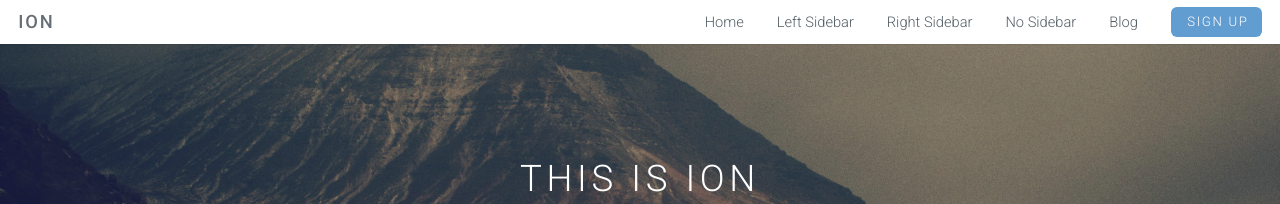
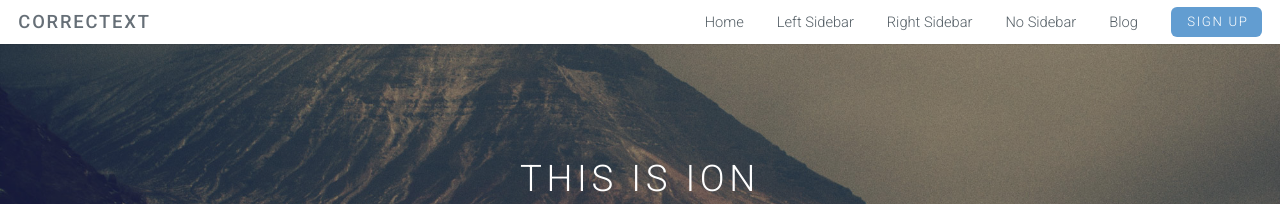
Before and after one commit to LevlUp/correctext, a Jekyll site: the page built from index.html, in a window 1280 px wide. Shown: the top 204 px of the page. Built offline with Jekyll 4.4.1, drawn with Linux system fonts in a browser that asks for light colours.

Commit message:
change to correctext

```diff
--- a/_config.yml
+++ b/_config.yml
@@ -1,5 +1,5 @@
 # Site settings
-title: Ion
+title: CorrecText
 email: mitch@levlup.co
 description: > # this means to ignore newlines until "baseurl:"
   Write an awesome description for your new site here. You can edit this
```
